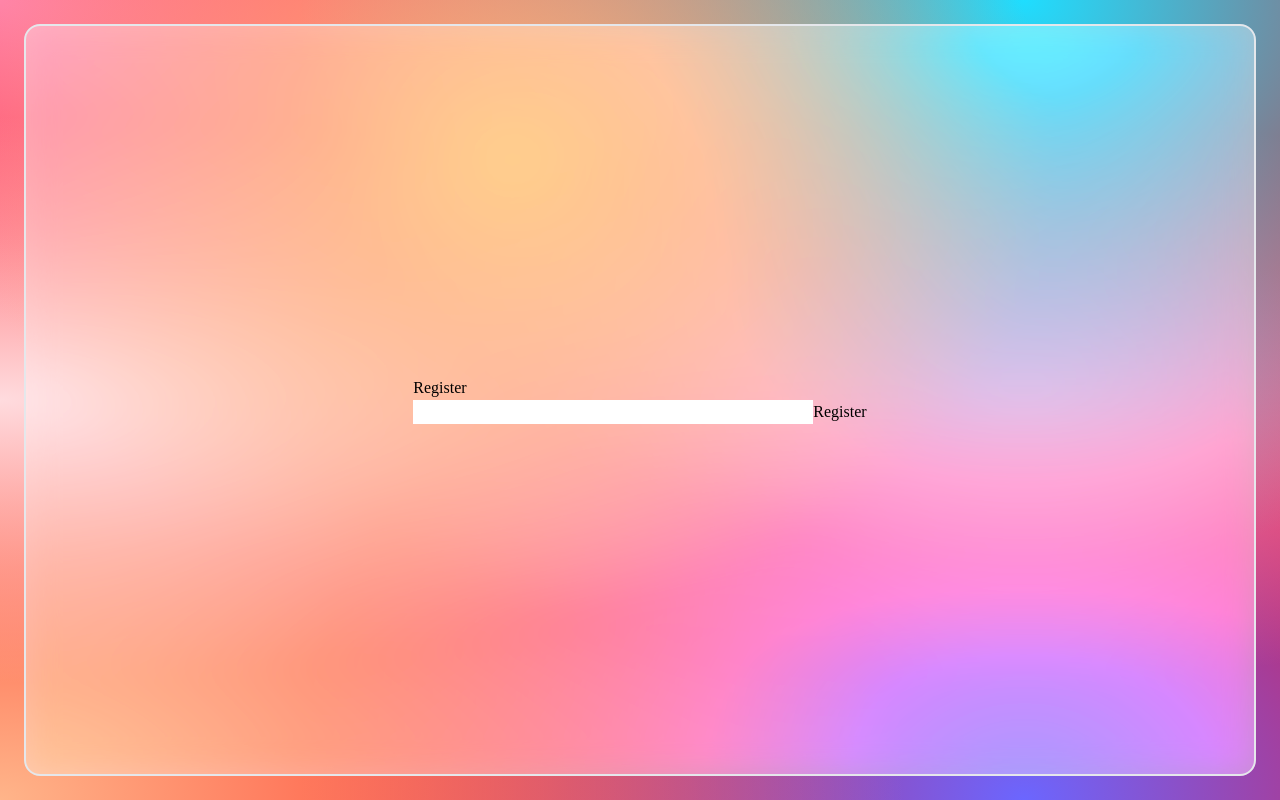
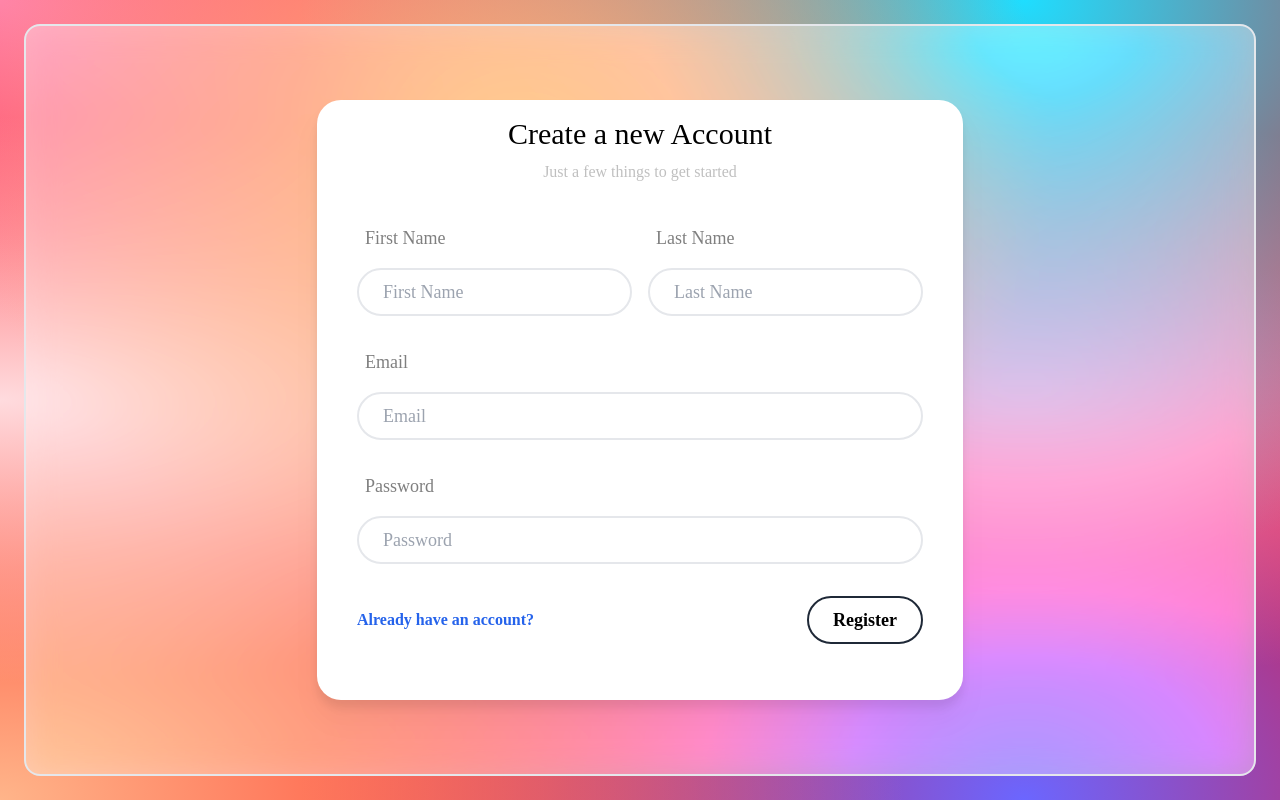
Before and after one commit to lingminkong/project-management, a Next.js app: page /register in a window 1280 px wide. Built offline with nearby package versions, Linux system fonts and the light colour scheme.

Commit message:
UI: update AuthForm component with styles and content

```diff
--- a/app/(auth)/register/page.tsx
+++ b/app/(auth)/register/page.tsx
@@ -4,9 +4,7 @@
 import Button from '@/components/Button';
 
 const Register = () => {
-  return (
-    <AuthForm type='register'/>
-  );
+  return <AuthForm mode="register" />;
 };
 
 export default Register;
--- a/app/(auth)/signin/page.tsx
+++ b/app/(auth)/signin/page.tsx
@@ -1,12 +1,9 @@
 'use client';
 import React from 'react';
 import AuthForm from '@/components/AuthForm';
-import Button from '@/components/Button';
 
 const SignIn = () => {
-  return (
-    <AuthForm type='signin'/>
-  );
+  return <AuthForm mode="signin" />;
 };
 
 export default SignIn;
--- a/components/AuthForm.tsx
+++ b/components/AuthForm.tsx
@@ -1,44 +1,146 @@
+'use client';
 import { register, signin } from '@/lib/api';
-import React, { FC, useState } from "react";
+import { useCallback, useState } from 'react';
+import Link from 'next/link';
+import { useRouter } from 'next/navigation';
+import Card from './Card';
+import Button from './Button';
+import Input from './Input';
 
-type Props = {
-  type: 'signin' | 'register';
-}
+const registerContent = {
+  linkUrl: '/signin',
+  linkText: 'Already have an account?',
+  header: 'Create a new Account',
+  subheader: 'Just a few things to get started',
+  buttonText: 'Register',
+};
 
-const AuthForm: FC<Props> = ({ type }) => {
-  const [email, setEmail] = useState('');
-  const [password, setPassword] = useState('');
+const signinContent = {
+  linkUrl: '/register',
+  linkText: "Don't have an account?",
+  header: 'Welcome Back',
+  subheader: 'Enter your credentials to access your account',
+  buttonText: 'Sign In',
+};
 
-  const handleSubmit = () => {
-    if (type === 'signin') {
-      signin({
-        email,
-        password,
-      });
-    } else {
-      register({
-        email,
-        password,
-      });
-    }
-  }
+const initial = { email: '', password: '', firstName: '', lastName: '' };
+
+export default function AuthForm({ mode }: { mode: 'register' | 'signin' }) {
+  const [formState, setFormState] = useState({ ...initial });
+  const [error, setError] = useState('');
+
+  const router = useRouter();
+  const handleSubmit = useCallback(
+    async (e) => {
+      e.preventDefault();
+
+      try {
+        if (mode === 'register') {
+          await register(formState);
+        } else {
+          await signin(formState);
+        }
+
+        router.replace('/home');
+      } catch (e) {
+        setError(`Could not ${mode}`);
+      } finally {
+        setFormState({ ...initial });
+      }
+    },
+    [
+      formState.email,
+      formState.password,
+      formState.firstName,
+      formState.lastName,
+    ]
+  );
+
+  const content = mode === 'register' ? registerContent : signinContent;
 
   return (
-    <form onSubmit={handleSubmit}>
-      <h1>{type === 'register' ? 'Register' : 'Sign in'}</h1>
-      <input
-        type='email'
-        value={email}
-        onChange={(e) => setEmail(e.target.value)}
-      />
-      <input
-        type='password'
-        value={password}
-        onChange={(e) => setPassword(e.target.value)}
-      />
-      <button type="submit">{type === 'register' ? 'Register' : 'Sign in'}</button>
-    </form>
+    <Card>
+      <div className="w-full">
+        <div className="text-center">
+          <h2 className="text-3xl mb-2">{content.header}</h2>
+          <p className="tex-lg text-black/25">{content.subheader}</p>
+        </div>
+        <form onSubmit={handleSubmit} className="py-10 w-full">
+          {mode === 'register' && (
+            <div className="flex mb-8 justify-between">
+              <div className="pr-2">
+                <div className="text-lg mb-4 ml-2 text-black/50">
+                  First Name
+                </div>
+                <Input
+                  required
+                  placeholder="First Name"
+                  value={formState.firstName}
+                  className="border-solid border-gray border-2 px-6 py-2 text-lg rounded-3xl w-full"
+                  onChange={(e) =>
+                    setFormState((s) => ({ ...s, firstName: e.target.value }))
+                  }
+                />
+              </div>
+              <div className="pl-2">
+                <div className="text-lg mb-4 ml-2 text-black/50">Last Name</div>
+                <Input
+                  required
+                  placeholder="Last Name"
+                  value={formState.lastName}
+                  className="border-solid border-gray border-2 px-6 py-2 text-lg rounded-3xl w-full"
+                  onChange={(e) =>
+                    setFormState((s) => ({ ...s, lastName: e.target.value }))
+                  }
+                />
+              </div>
+            </div>
+          )}
+          <div className="mb-8">
+            <div className="text-lg mb-4 ml-2 text-black/50">Email</div>
+            <Input
+              required
+              type="email"
+              placeholder="Email"
+              value={formState.email}
+              className="border-solid border-gray border-2 px-6 py-2 text-lg rounded-3xl w-full"
+              onChange={(e) =>
+                setFormState((s) => ({ ...s, email: e.target.value }))
+              }
+            />
+          </div>
+          <div className="mb-8">
+            <div className="text-lg mb-4 ml-2 text-black/50">Password</div>
+            <Input
+              required
+              value={formState.password}
+              type="password"
+              placeholder="Password"
+              className="border-solid border-gray border-2 px-6 py-2 text-lg rounded-3xl w-full"
+              onChange={(e) =>
+                setFormState((s) => ({ ...s, password: e.target.value }))
+              }
+            />
+          </div>
+          <div className="flex items-center justify-between">
+            <div>
+              <span>
+                <Link
+                  href={content.linkUrl}
+                  className="text-blue-600 font-bold"
+                >
+                  {content.linkText}
+                </Link>
+              </span>
+            </div>
+            <div>
+              <Button type="submit" intent="secondary">
+                {content.buttonText}
+              </Button>
+            </div>
+          </div>
+        </form>
+      </div>
+    </Card>
   );
-};
-
-export default AuthForm;
+}
```
